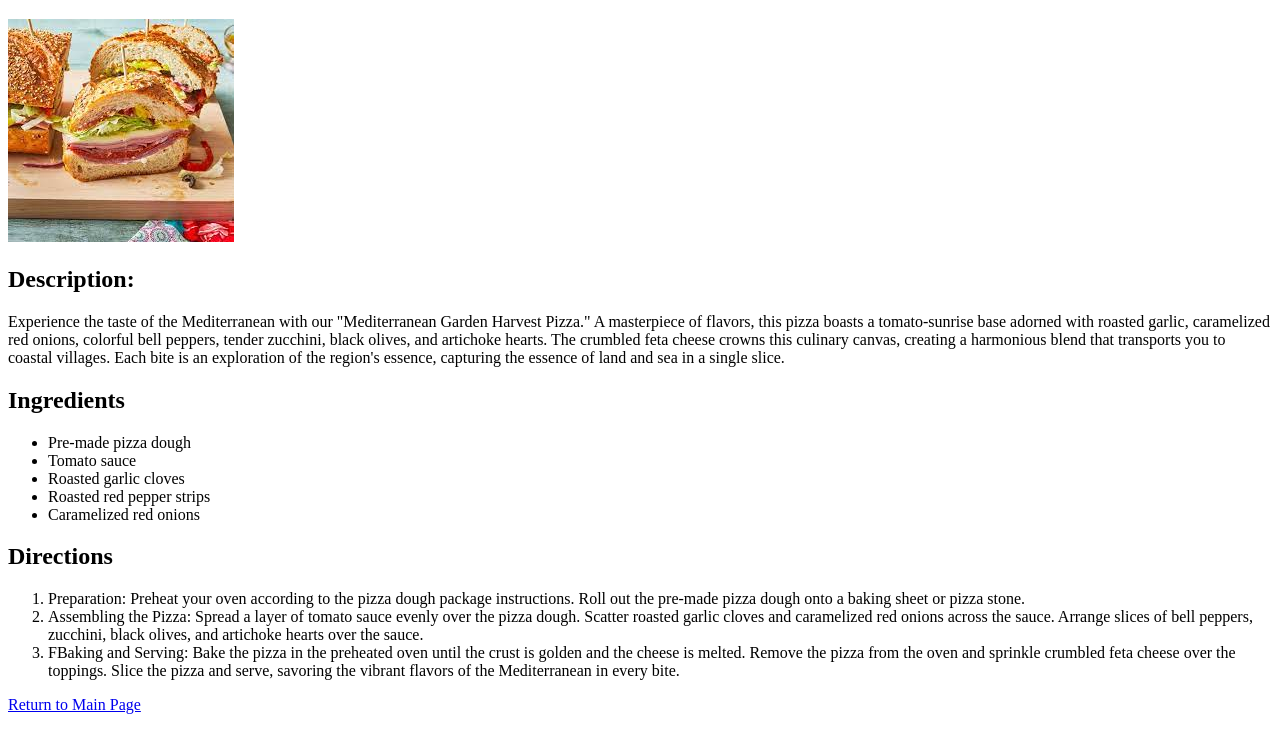
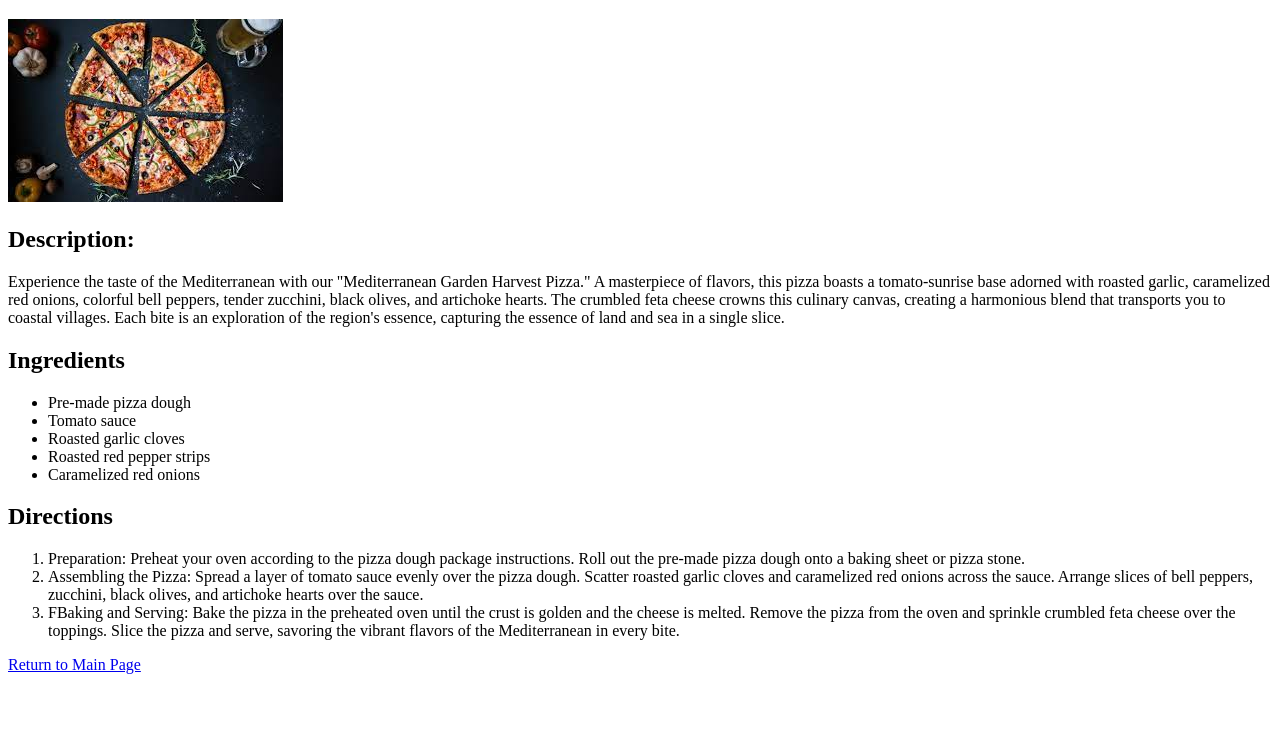
Before and after one commit to pbara217/Odin-Recipes, a plain HTML site: page recipes/pizza.html in a window 1280 px wide. Shown: the part 61-800 px from the top of the page. Drawn offline with Linux system fonts and the light colour scheme.

Commit message:
Fixed Pizza Image

```diff
--- a/recipes/pizza.html
+++ b/recipes/pizza.html
@@ -8,7 +8,7 @@
 </head>
 <body>
 <h1>Mediterranean Harvest Delight Pizza</h1>
-<img src="../images/Sandwich.jpeg">
+<img src="../images/pizza.jpeg">
 <h2>Description:</h2>
 <p>Experience the taste of the Mediterranean with our "Mediterranean Garden Harvest Pizza." A masterpiece of flavors, this pizza boasts a tomato-sunrise base adorned with roasted garlic, caramelized red onions, colorful bell peppers, tender zucchini, black olives, and artichoke hearts. The crumbled feta cheese crowns this culinary canvas, creating a harmonious blend that transports you to coastal villages. Each bite is an exploration of the region's essence, capturing the essence of land and sea in a single slice.</p>
 <h2>Ingredients</h2>
```
